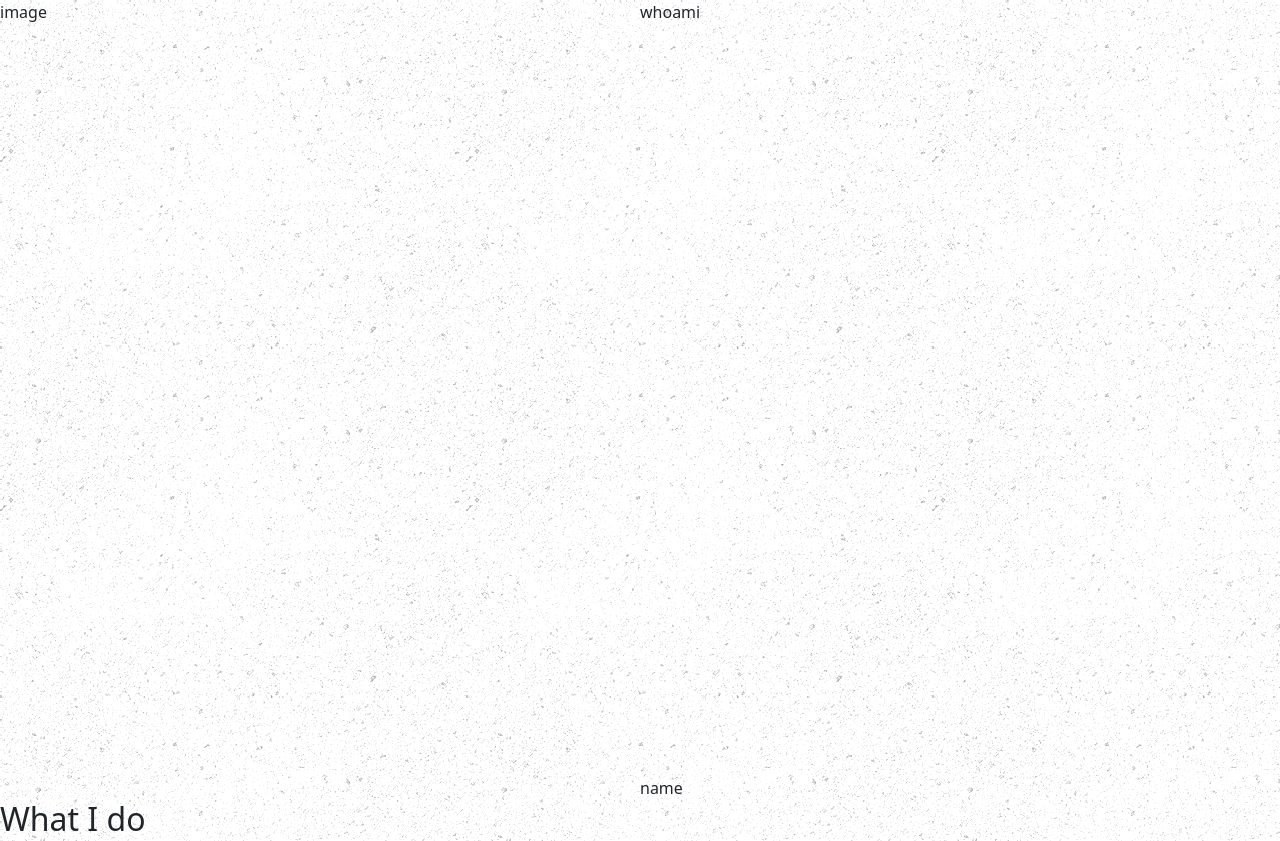
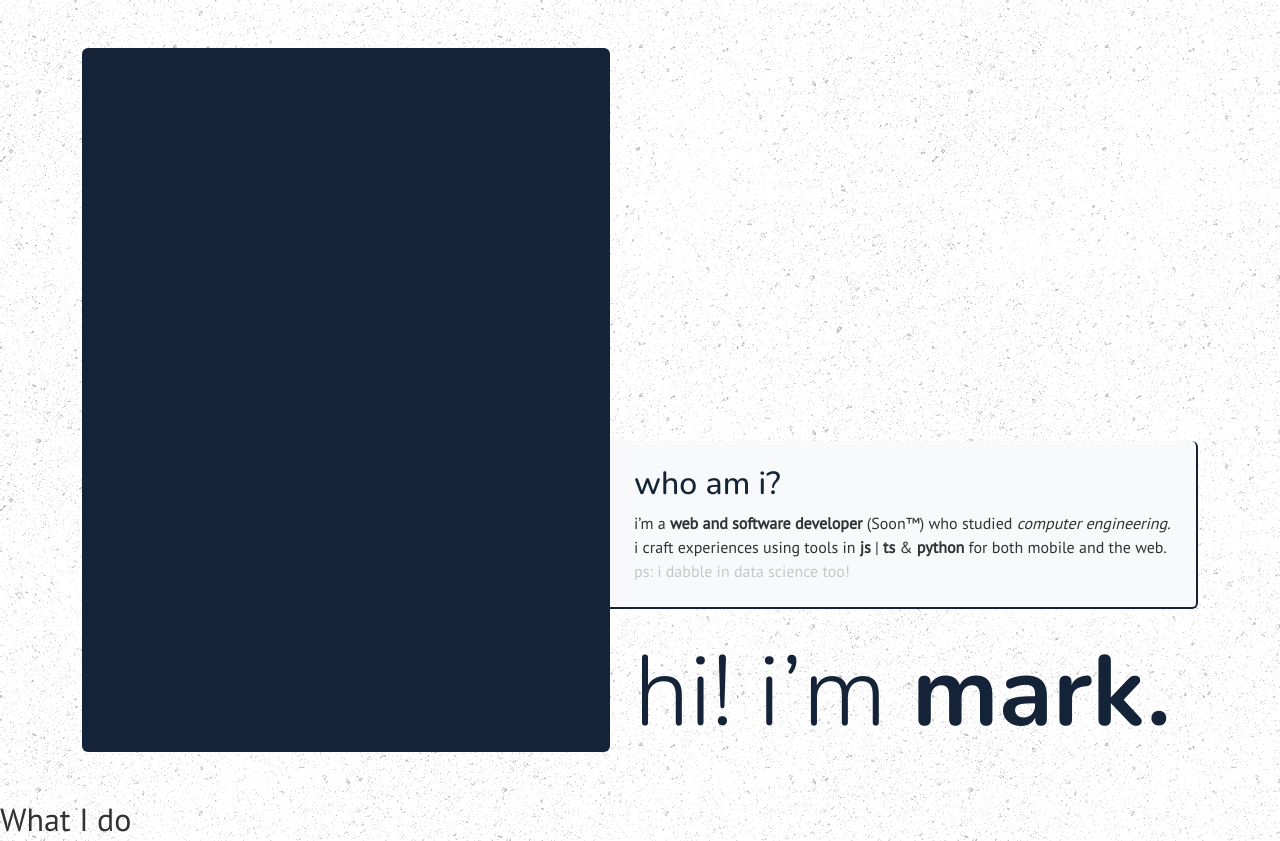
Before and after one commit to mark-P0/mark-P0.github.io, an Astro site: page / in a window 1280 px wide. Shown: the top 841 px of the page. Built offline with nearby package versions, Linux system fonts and the light colour scheme; Astro itself is replaced by a stand-in of ours.

Commit message:
Initialize header section

```diff
--- /dev/null
+++ b/src/components/Header.astro
@@ -0,0 +1,72 @@
+---
+import strings, { decrypt } from '../strings.js';
+
+const main = strings.HEADER_MAIN.map(decrypt);
+const textHeading = decrypt(strings.HEADER_TEXT_HEADING);
+const text = strings.HEADER_TEXT.map(decrypt);
+---
+
+<header class="vh-100 p-5 text-lowercase">
+  <div class="container h-100 flex-maximize">
+    <!-- <img class="rounded" src="/portrait.jpg" alt="" /> -->
+    <div class="rounded bg-primary" id="portrait"></div>
+
+    <article class="d-flex flex-column-reverse gap-4">
+      <h1 class="font-heading text-primary fw-light px-4">
+        {main[0]}
+        <span class="fw-bold">{main[1]}</span>
+      </h1>
+
+      <section class="rounded-end bg-light border-primary p-4 pb-2">
+        <h2 class="font-heading text-primary">{textHeading}</h2>
+        <p>
+          {text[0]}
+          <strong>{text[1]}</strong>
+          <span class="text-capitalize">{text[2]}</span>
+          {text[3]}
+          <em>{text[4]}</em>
+          <br />
+          {text[5]}
+          <strong>{text[6]}</strong>
+          {text[7]}
+          <strong>{text[8]}</strong>
+          {text[9]}
+          <strong>{text[10]}</strong>
+          {text[11]}
+          <br />
+          <span class="opacity-25">{text[12]}</span>
+        </p>
+      </section>
+    </article>
+  </div>
+</header>
+
+<style>
+  header {
+    background-image: url('/bg.png');
+  }
+
+  /* img { */
+  /* flex: unset !important; */
+  /* } */
+  #portrait {
+    flex: unset !important;
+    aspect-ratio: 3 / 4;
+  }
+
+  h1 {
+    /* Bootstrap's responsive font size syntax with the base overridden */
+    font-size: calc(5rem + 1.5vw);
+
+    margin: 0;
+    padding: 0;
+  }
+
+  section {
+    /* Bootstrap's `border-2` class */
+    border: 2px solid;
+
+    border-top: none;
+    border-left: none;
+  }
+</style>
--- a/src/layouts/HTML.astro
+++ b/src/layouts/HTML.astro
@@ -27,3 +27,36 @@ const { title } = Astro.props;
     <slot />
   </body>
 </html>
+
+<style is:global>
+  /* Overrides */
+  :root {
+    --bs-primary-rgb: 20, 35, 55;
+    --bs-body-font-family: PTSans;
+    --bs-body-color: rgb(50 50 50);
+  }
+
+  /* Font Definitions */
+  @font-face {
+    font-family: Nunito;
+    src: url('/Nunito-VariableFont_wght.ttf');
+  }
+  @font-face {
+    font-family: PTSans;
+    src: url('/PTSans-Regular.ttf');
+  }
+  .font-heading {
+    font-family: Nunito;
+  }
+  .font-regular {
+    font-family: PTSans;
+  }
+
+  /* Utilities */
+  .flex-maximize {
+    display: flex;
+  }
+  .flex-maximize > * {
+    flex: 1;
+  }
+</style>
--- a/src/pages/index.astro
+++ b/src/pages/index.astro
@@ -1,16 +1,12 @@
 ---
 import HTML from '../layouts/HTML.astro';
+import Header from '../components/Header.astro';
 import ProjectCard from '../components/ProjectCard.astro';
 import strings, { decrypt } from '../strings.js';
 ---
 
 <HTML title={decrypt(strings.NAME)}>
-  <header class="view">
-    <div id="image">image</div>
-    <div id="whoami">whoami</div>
-    <div id="name">name</div>
-  </header>
-
+  <Header />
   <main class="view">
     <article id="projects">
       <h2>What I do</h2>
@@ -39,25 +35,6 @@ import strings, { decrypt } from '../strings.js';
   .view {
     min-height: 100vh;
     background-image: url('/bg.png');
-  }
-
-  header.view {
-    display: grid;
-    grid-template-columns: 1fr 1fr;
-    grid-template-rows: 1fr min-content;
-    grid-template-areas:
-      'image whoami'
-      'image name';
-    /* display: none; */
-  }
-  header.view #image {
-    grid-area: image;
-  }
-  header.view #whoami {
-    grid-area: whoami;
-  }
-  header.view #name {
-    grid-area: name;
   }
 
   main.view #projects {
--- a/src/strings.js
+++ b/src/strings.js
@@ -1,7 +1,35 @@
-const encrypt = btoa;
-const decrypt = atob;
+/*  MDN Suggestions for Base64 Encryption
+ *  https://developer.mozilla.org/en-US/docs/Glossary/Base64#solution_1_%E2%80%93_escaping_the_string_before_encoding_it
+ */
 
-const strings = { NAME: 'TWFyayBQb3Nv' };
+function encrypt(str) {
+  return btoa(encodeURIComponent(str));
+}
+
+function decrypt(str) {
+  return decodeURIComponent(atob(str));
+}
+
+const strings = {
+  NAME: 'TWFyayUyMFBvc28=',
+  HEADER_MAIN: ['SGkhJTIwSSVFMiU4MCU5OW0=', 'TWFyay4='],
+  HEADER_TEXT_HEADING: 'V2hvJTIwYW0lMjBJJTNG',
+  HEADER_TEXT: [
+    'SSVFMiU4MCU5OW0lMjBh',
+    'd2ViJTIwYW5kJTIwc29mdHdhcmUlMjBkZXZlbG9wZXI=',
+    'KFNvb24lRTIlODQlQTIp',
+    'd2hvJTIwc3R1ZGllZA==',
+    'Y29tcHV0ZXIlMjBlbmdpbmVlcmluZy4=',
+    'SSUyMGNyYWZ0JTIwZXhwZXJpZW5jZXMlMjB1c2luZyUyMHRvb2xzJTIwaW4=',
+    'SlM=',
+    'JTdD',
+    'VFM=',
+    'JTI2',
+    'UHl0aG9u',
+    'Zm9yJTIwYm90aCUyMG1vYmlsZSUyMGFuZCUyMHRoZSUyMHdlYi4=',
+    'UFMlM0ElMjBJJTIwZGFiYmxlJTIwaW4lMjBkYXRhJTIwc2NpZW5jZSUyMHRvbyE=',
+  ],
+};
 
 export default strings;
-export { decrypt };
+export { encrypt, decrypt };
```
Also changed, not shown: public/Nunito-Italic-VariableFont_wght.ttf (added), public/Nunito-VariableFont_wght.ttf (added), public/PTSans-Regular.ttf (added).
